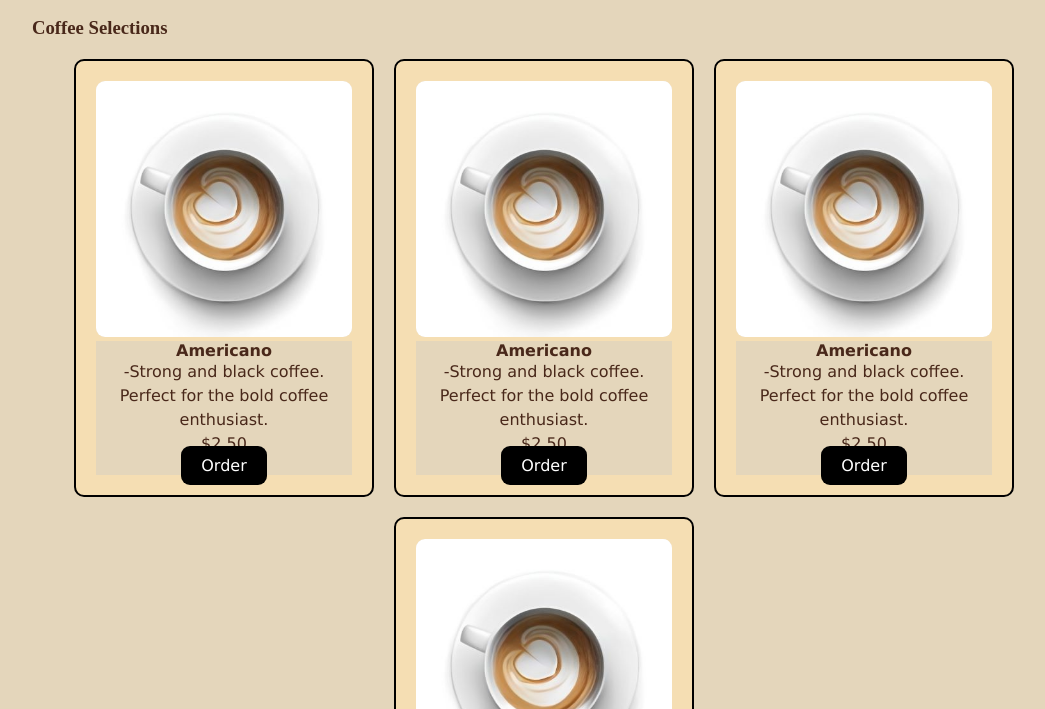
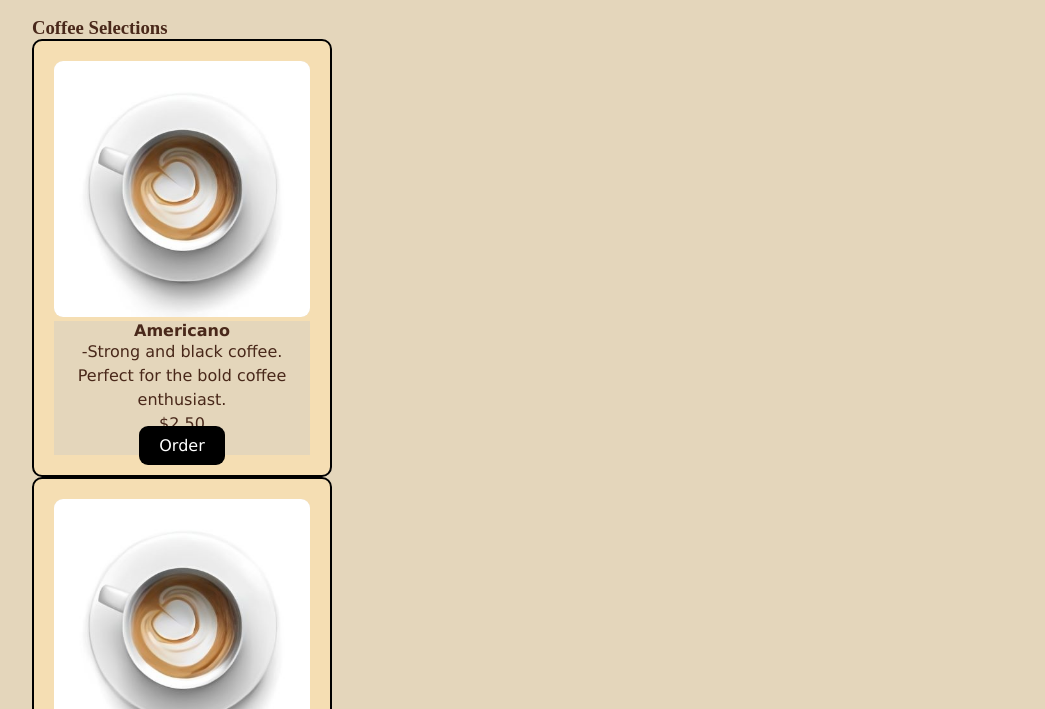
Before and after one commit to hnin267/serene-sips, a plain HTML site: page index.html in a window 1280 px wide. Shown: the part 571-1280 px from the top of the page, without its empty margins (96-1141 px from the left). Drawn offline with Linux system fonts and the light colour scheme.

Commit message:
updated of HTML and CSS

```diff
--- a/style.css
+++ b/style.css
@@ -71,13 +71,7 @@ footer {
   font-size: 2rem;
   margin: 20px 0;
 }
-.card-container {
-  justify-content: center;
-  flex-wrap: wrap;
-  display: flex;
-  gap: 20px;
-  margin: 20px 0;
-}
+
 .card {
   border: 2px solid #000;
   width: 300px;
```
